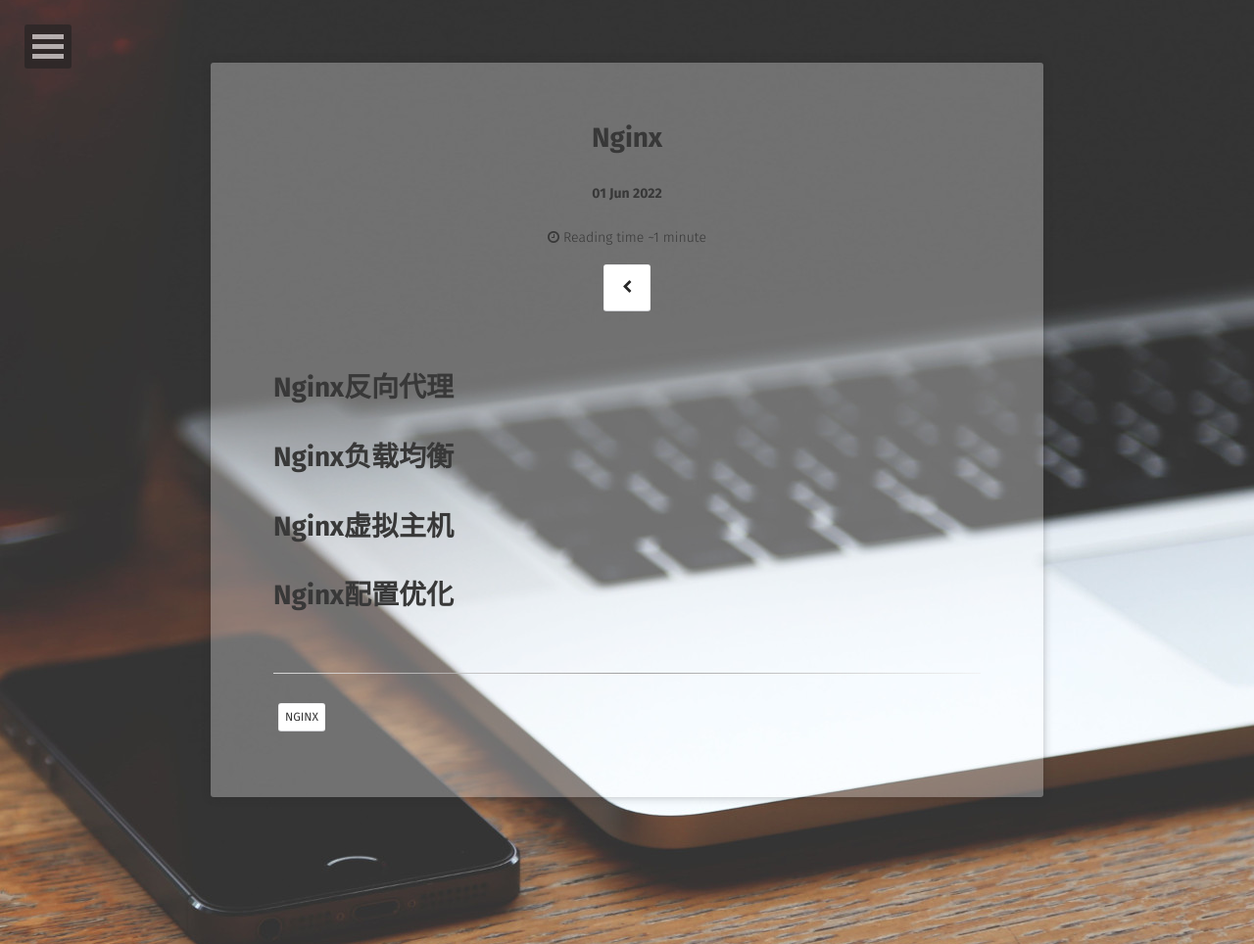
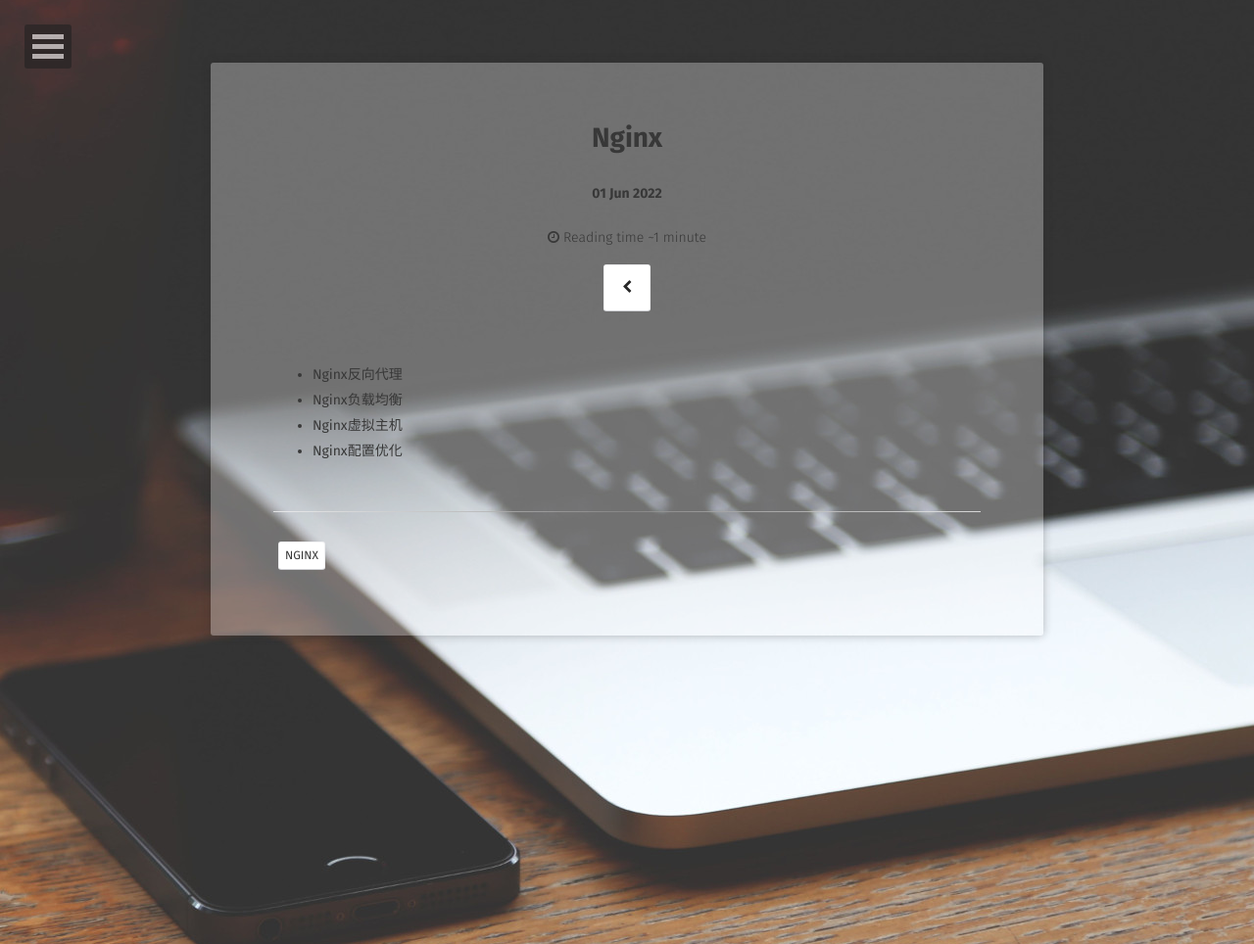
Before and after one commit to A17513081909/csz.github.io, a Jekyll site: the page built from _posts/2021-01-02-nginx.md, in a window 1280 px wide. Shown: the whole page at 98% size. Built offline with Jekyll 4.4.1, drawn with Linux system fonts in a browser that asks for light colours; some web fonts are replaced.

```diff
--- a/_posts/2021-01-02-nginx.md
+++ b/_posts/2021-01-02-nginx.md
@@ -8,7 +8,7 @@ comments: false
 <!-- project: true -->
 ---
 
-# Nginx反向代理
-# Nginx负载均衡
-# Nginx虚拟主机
-# Nginx配置优化
+* Nginx反向代理
+* Nginx负载均衡
+* Nginx虚拟主机
+* Nginx配置优化
```
